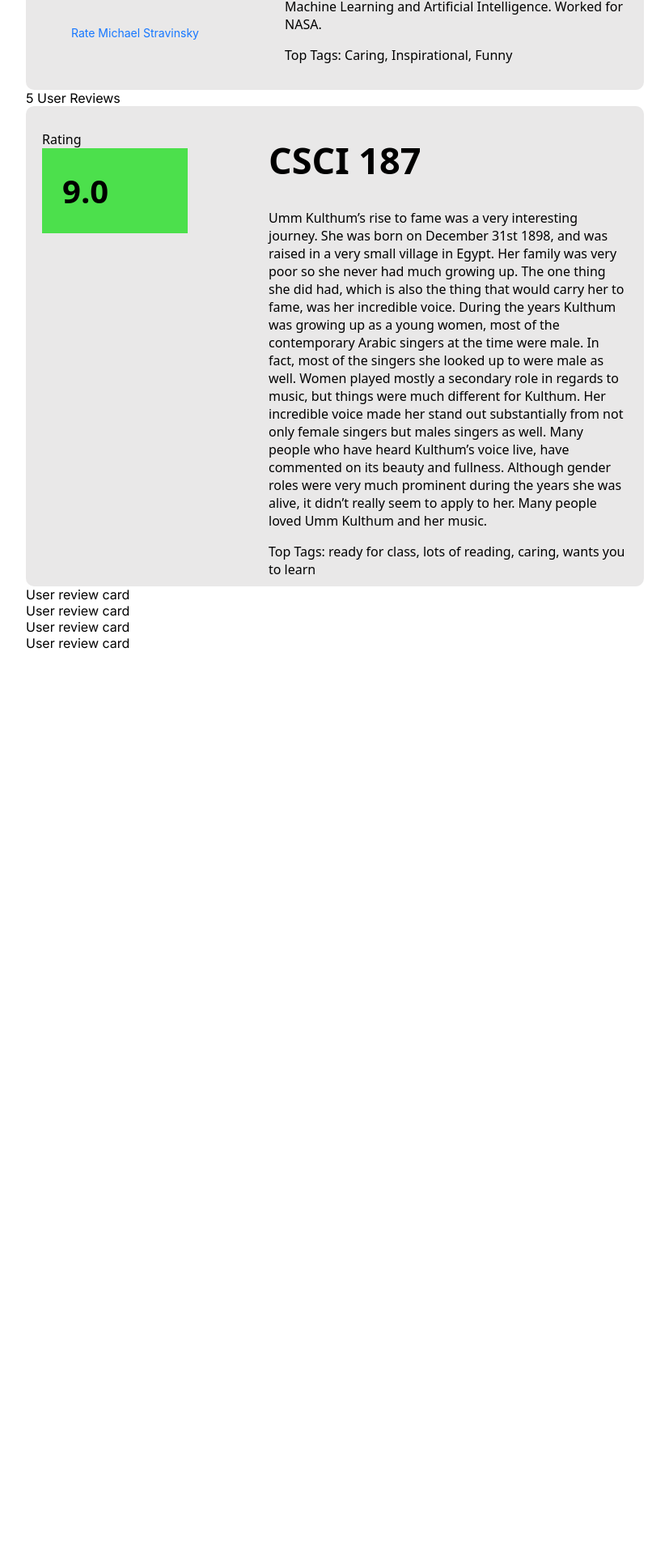
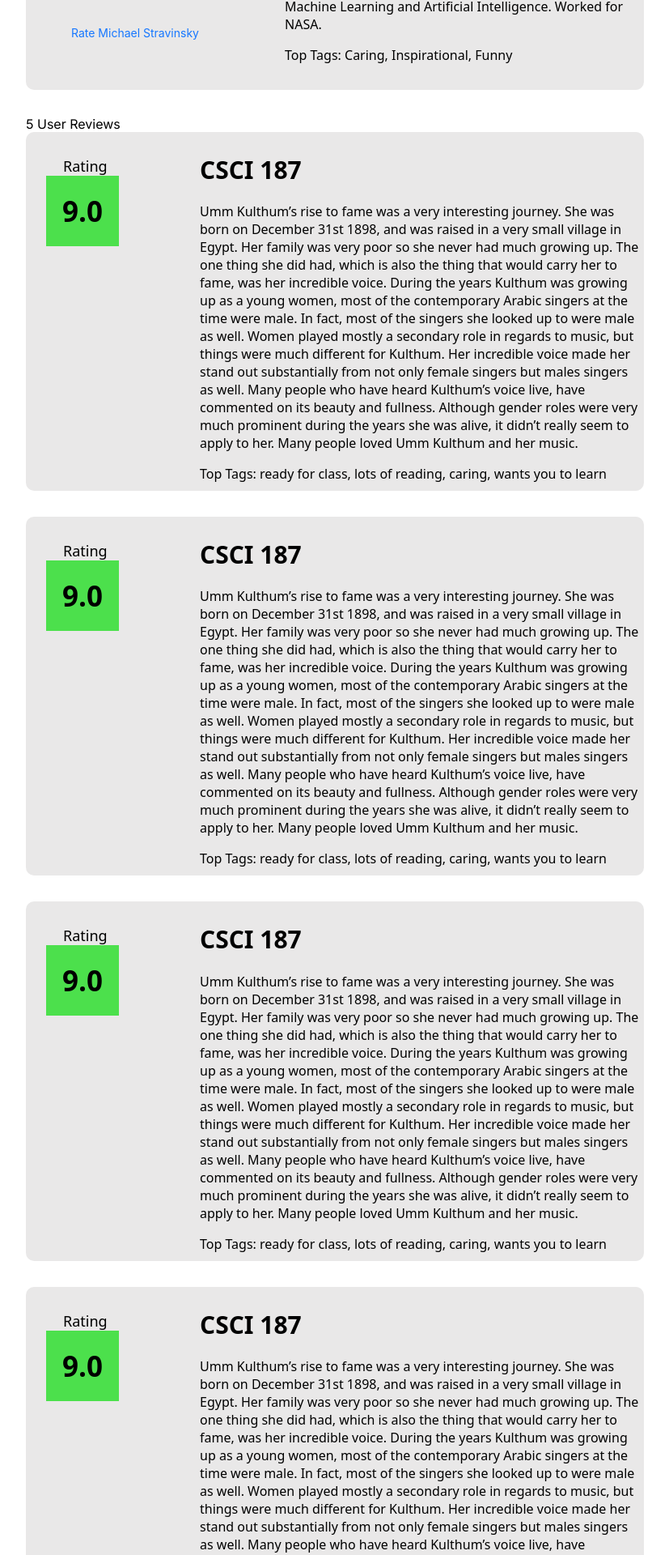
Before and after one commit to dsaini64/my-peer-advisor, a Next.js app in the folder website/: page / in a window 1280 px wide. Shown: the part 218-2138 px from the top of the page at 81% size, without its empty margins (226-1053 px from the left). Before the commit the page ends 1050 px from the top, so only its background shows below. Built offline with nearby package versions, Linux system fonts and the light colour scheme.

Commit message:
Added prof and student rating cards to profle page

```diff
--- a/website/src/app/globals.css
+++ b/website/src/app/globals.css
@@ -55,6 +55,7 @@
   background-color: rgb(233, 232, 232);
   /* gap: 50px; */
   padding-bottom: 10px;
+  margin-bottom: 2rem;
 }
 
 .ratingLayout {
@@ -106,7 +107,6 @@
   font-size: 16px;
   font-weight: 500;
   padding-right: 20px;
-  max-width: 750px;
 }
 
 .reviewNumText {
@@ -123,3 +123,41 @@
   width: 180px;
   padding: 30px 100px 45px 20px;
 }
+
+.userRatingNumberText{
+  font-size: 35px;
+  font-weight: 800;
+  background-color: rgb(76, 224, 76);
+  padding: 20px;
+  margin-left: 5px;
+}
+
+.userRatingText{
+  font-size: 18px;
+  font-weight: 200;
+  margin-left: 26px;
+
+}
+
+.goodRating {
+  background-color: rgb(76, 224, 76);
+}
+
+.okRating {
+  background-color: rgb(245, 173, 6);
+}
+
+.badRating {
+  background-color: rgb(224, 70, 70);
+}
+
+.userProfileBody {
+  margin-top: 6px;
+  & h1 {
+    font-size: 30px;
+  }
+  font-size: 16px;
+  font-weight: 400;
+  /* padding-right: 20px; */
+  /* max-width: 750px; */
+}
--- a/website/src/app/page.tsx
+++ b/website/src/app/page.tsx
@@ -49,10 +49,30 @@ export default function ProfilePage() {
             <UserBody userCourseName={userCourseName} userDesc={userDesc} userTags={userTags}/>
           </div>
         </div>
-        <div>User review card</div>
-        <div>User review card</div>
-        <div>User review card</div>
-        <div>User review card</div>
+        <div className="card">
+          <div className="card-body profileCardLayout">
+            <UserRating ratingNum={userRatingNum[0]}/>
+            <UserBody userCourseName={userCourseName} userDesc={userDesc} userTags={userTags}/>
+          </div>
+        </div>
+        <div className="card">
+          <div className="card-body profileCardLayout">
+            <UserRating ratingNum={userRatingNum[0]}/>
+            <UserBody userCourseName={userCourseName} userDesc={userDesc} userTags={userTags}/>
+          </div>
+        </div>
+        <div className="card">
+          <div className="card-body profileCardLayout">
+            <UserRating ratingNum={userRatingNum[0]}/>
+            <UserBody userCourseName={userCourseName} userDesc={userDesc} userTags={userTags}/>
+          </div>
+        </div>
+        <div className="card">
+          <div className="card-body profileCardLayout">
+            <UserRating ratingNum={userRatingNum[0]}/>
+            <UserBody userCourseName={userCourseName} userDesc={userDesc} userTags={userTags}/>
+          </div>
+        </div>
       </div>
     </div>
   );
@@ -120,25 +140,13 @@ type userRatingProps = {
 
 function UserRating({ratingNum}: userRatingProps) {
   return (
-    <div>
-        <UserRatingHeader ratingNum={ratingNum}/>
-    </div>
-  )
-}
-
-type userRatingHeaderProps = {
-  ratingNum: string
-}
-
-function UserRatingHeader({ratingNum}:userRatingHeaderProps) {
-  return (
       <div className="userRatingLayout">
        <div className="userRatingHeader">
           <div className="userRatingText">
             Rating
           </div>
-      <div className="ratingNumberText">
-        {ratingNum}{/* computed average */}
+          <div className="userRatingNumberText">
+            {ratingNum}
           </div>
         </div>
     </div>)
@@ -152,7 +160,7 @@ type userBodyProps = {
 
 function UserBody({userDesc, userTags, userCourseName}:userBodyProps) {
   return (
-    <div className="profileBody">
+    <div className="userProfileBody">
       <div><h1>{userCourseName}</h1></div>
       <div><p>{userDesc}</p></div>
       <div>Top Tags: {userTags}</div>
```
Lines whose indentation alone changed are shown as unchanged.
